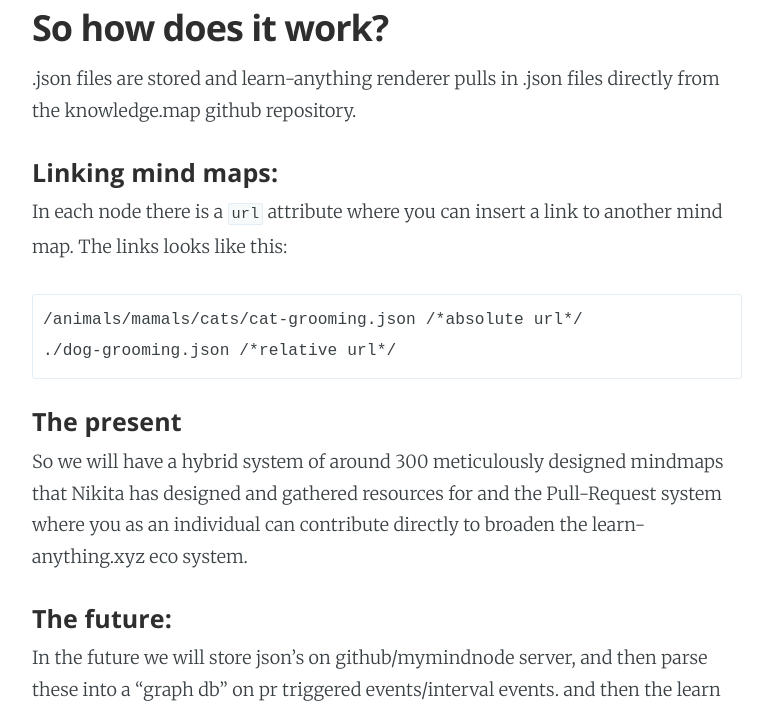
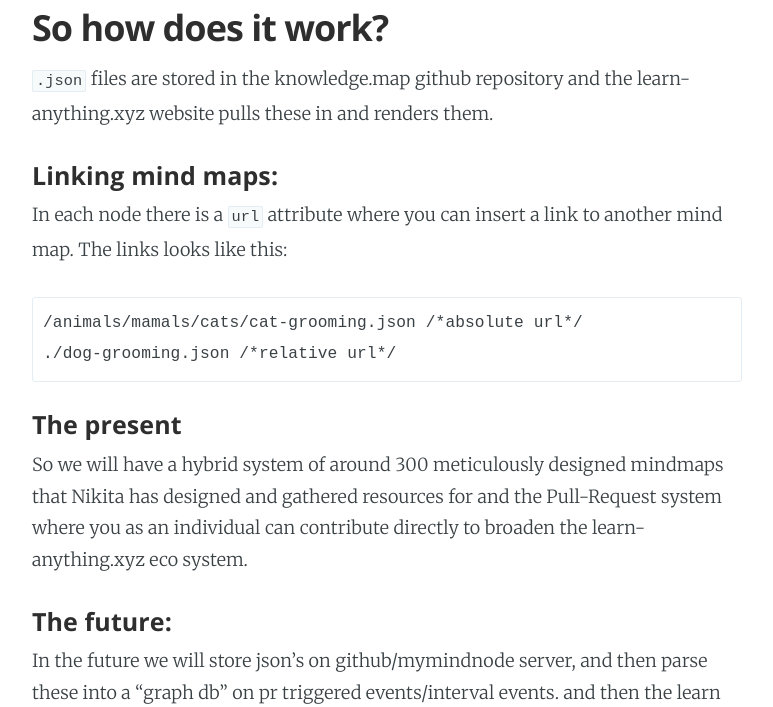
Before and after one commit to jeffreyyoung/learn-anything.github.io, a Jekyll site: the page built from _posts/2017-05-20-Automating-the-contribution-system.markdown, in a window 1280 px wide and 900 px high, scrolled down 3048 px, cut to the strip 193-900 px from the top of the window. Shown: the whole strip, without its empty margins (253-1026 px from the left). Built offline with Jekyll 4.4.1, drawn with Linux system fonts in a browser that asks for light colours.

Commit message:
Fixed typos

```diff
--- a/_posts/2017-05-20-Automating-the-contribution-system.markdown
+++ b/_posts/2017-05-20-Automating-the-contribution-system.markdown
@@ -52,7 +52,7 @@
 <img width="800" alt="img" src="https://raw.githubusercontent.com/learn-anything/img/master/petgrooming.png">
 
 ## So how does it work?
-.json files are stored and learn-anything renderer pulls in .json files directly from the knowledge.map github repository.
+`.json` files are stored in the knowledge.map github repository and the learn-anything.xyz website pulls these in and renders them.
 
 #### Linking mind maps:
 In each node there is a `url` attribute where you can insert a link to another mind map. The links looks like this:
```
